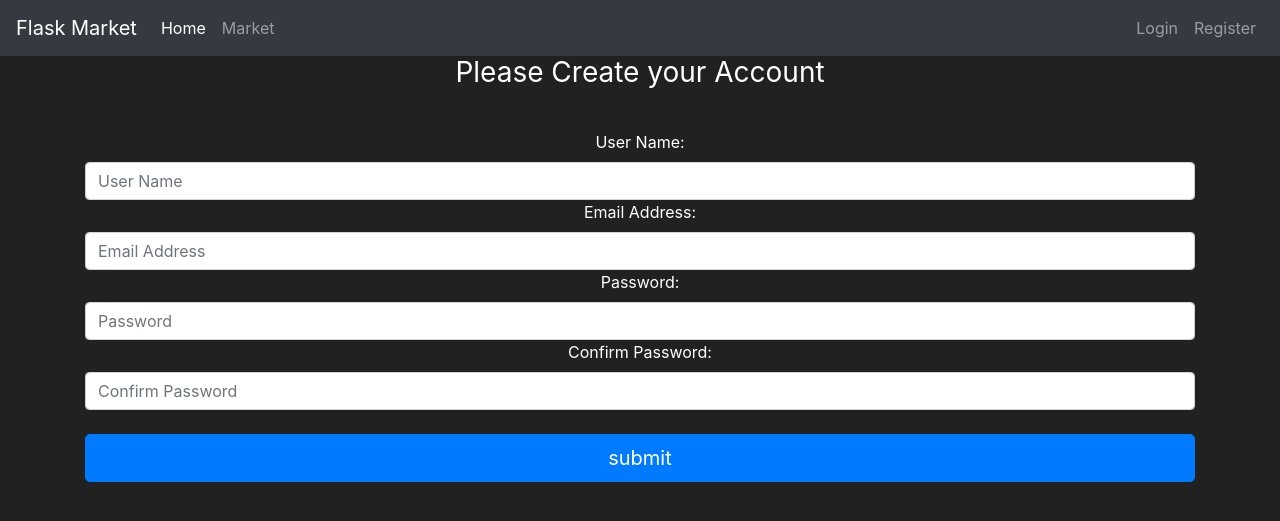
After one commit to ranjurave/EComWebsite, a Flask app: page /register in a window 1280 px wide. The commit adds this page. Shown: the top 521 px of the page. Run offline with Flask 2, Linux system fonts and the light colour scheme; some libraries are stand-ins or nearby versions.

Commit message:
done until 2.51. Works fine

```diff
--- a/EComWebApp/market/__init__.py
+++ b/EComWebApp/market/__init__.py
@@ -2,6 +2,6 @@ from flask import Flask, render_template
 from flask_sqlalchemy import SQLAlchemy
 app = Flask(__name__)
 app.config["SQLALCHEMY_DATABASE_URI"] = "sqlite:///market.db"
+app.config['SECRET_KEY'] = '2fa5a3dca2c59a3177137ff2'
 db = SQLAlchemy(app)
-
 from market import routes
--- /dev/null
+++ b/EComWebApp/market/forms.py
@@ -0,0 +1,9 @@
+from flask_wtf import FlaskForm
+from wtforms import StringField, PasswordField, SubmitField
+
+class RegisterForm(FlaskForm):
+    username = StringField(label='User Name: ')
+    email_address = StringField(label='Email Address: ')
+    password1 = PasswordField(label='Password: ')
+    password2 = PasswordField(label='Confirm Password: ')
+    submit = SubmitField(label='submit')
--- a/EComWebApp/market/models.py
+++ b/EComWebApp/market/models.py
@@ -1,13 +1,13 @@
 from market import db
 
-
-class Users(db.Model):
+class User(db.Model):
     id = db.Column(db.Integer(), primary_key=True)
     username = db.Column(db.String(length=30), nullable=False, unique=True)
     email_address = db.Column(db.String(length=50), nullable=False, unique=True)
     password_hash = db.Column(db.String(length=60), nullable=False)
     budget = db.Column(db.Integer(), nullable=False, default=1000)
     items = db.relationship('Item', backref='owned_user', lazy=True)
+
 
 class Item(db.Model):
     id = db.Column(db.Integer(), primary_key=True)
--- a/EComWebApp/market/routes.py
+++ b/EComWebApp/market/routes.py
@@ -1,6 +1,8 @@
 from market import app
 from flask import render_template
 from market.models import Item
+from market.forms import RegisterForm
+
 @app.route("/")
 @app.route("/home")
 def home_page():
@@ -10,3 +12,8 @@ def home_page():
 def market_page():
     items = Item.query.all()
     return render_template("market.html", items=items)
+
+@app.route('/register')
+def register_page():
+     form = RegisterForm()
+     return render_template('register.html', form=form)
--- a/EComWebApp/market/templates/base.html
+++ b/EComWebApp/market/templates/base.html
@@ -30,7 +30,7 @@
             <a class="nav-link" href="#">Login</a>
           </li>
           <li class="nav-item">
-            <a class="nav-link" href="#">Register</a>
+            <a class="nav-link" href="{{ url_for("register_page")}}">Register</a>
           </li>
         </ul>
       </div>
--- /dev/null
+++ b/EComWebApp/market/templates/register.html
@@ -0,0 +1,32 @@
+{% extends 'base.html' %}
+{% block title %}
+Register Page
+{% endblock %}
+
+{% block content %}
+<body class="text-center">
+    <div class="container">
+        <form method="POST" class ="form-register" style="color:white">
+            <h1 class="h3 mb-3 font-weight-normal">
+                Please Create your Account
+            </h1>
+            <br>
+            {{ form.username.label() }}
+            {{ form.username(class="form-control", placeholder="User Name") }}
+
+            {{ form.email_address.label() }}
+            {{ form.email_address(class="form-control", placeholder="Email Address") }}
+
+            {{ form.password1.label() }}
+            {{ form.password1(class="form-control", placeholder="Password") }}
+
+            {{ form.password2.label() }}
+            {{ form.password2(class="form-control", placeholder="Confirm Password") }}
+
+            <br>
+
+            {{ form.submit(class="btn btn-lg btn-block btn-primary") }}
+        </form>
+    </div>
+</body>
+{% endblock %}
```
Also changed, not shown: EComWebApp/market/market.db (added), 1 other file.
